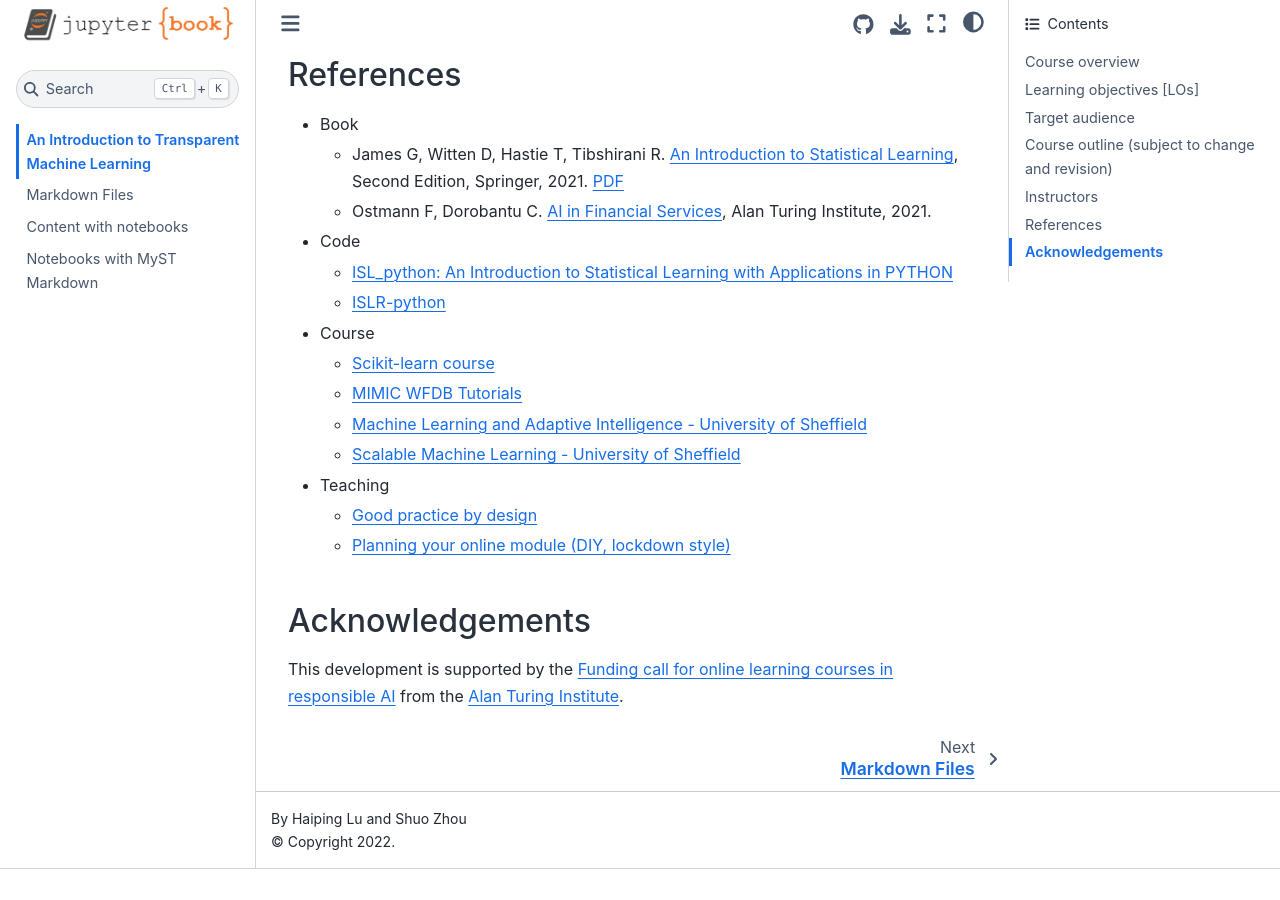
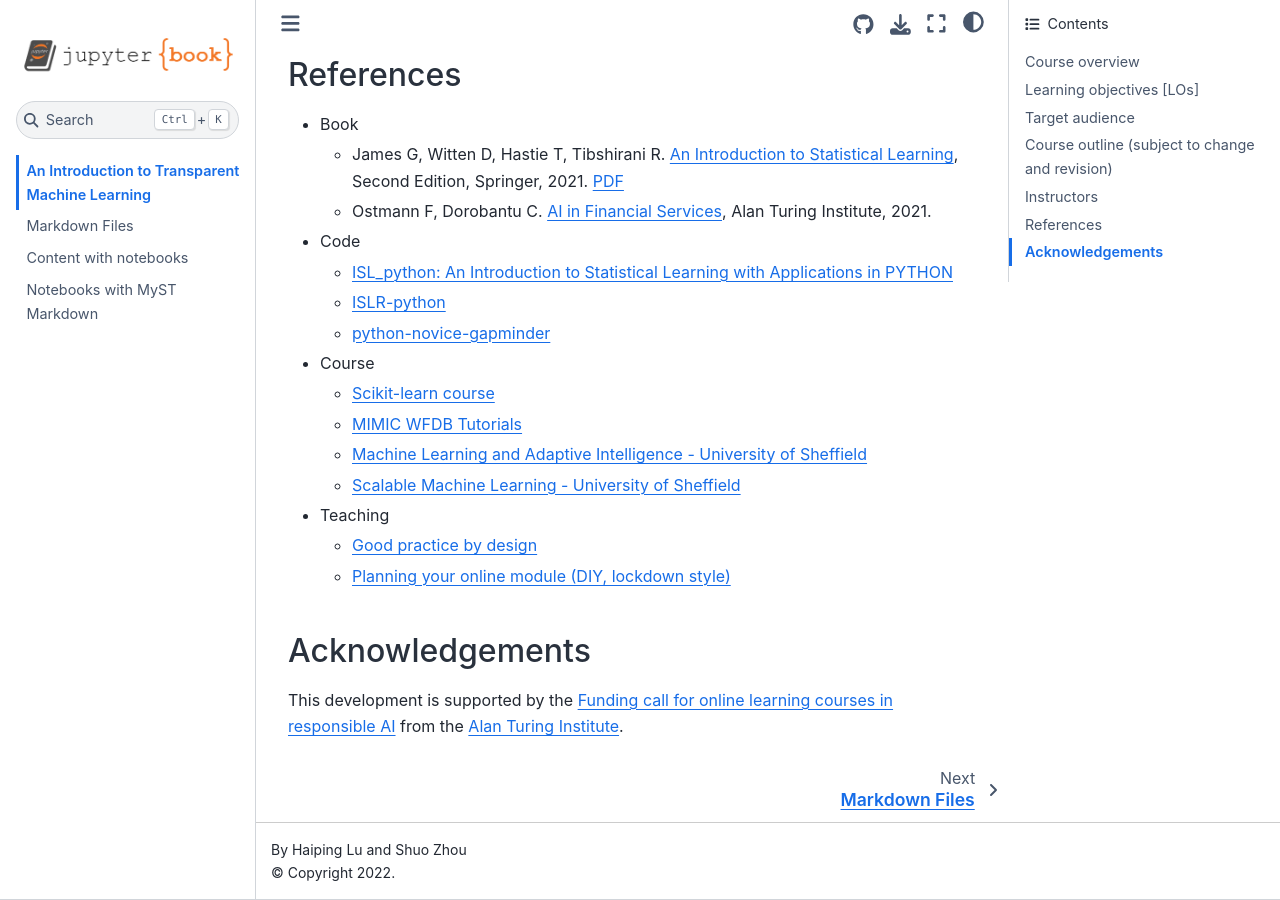
Before and after one commit to pykale/transparentML, a Jupyter Book: the page built from content/intro.md, in a window 1280 px wide and 900 px high, scrolled down 2175 px. Built offline with Jupyter Book 1.0.4 settings and Sphinx 7.4.7 and the Sphinx Book theme 1.1.4, drawn with Linux system fonts in a browser that asks for light colours; before the commit the page ends 3044 px from its top, so only the background shows below that.

Commit message:
add code ref

```diff
--- a/content/intro.md
+++ b/content/intro.md
@@ -67,6 +67,7 @@ This course is developed by [Haiping Lu](https://haipinglu.github.io/), a Senior
 - Code
   - [ISL_python: An Introduction to Statistical Learning with Applications in PYTHON](https://github.com/qx0731/Sharing_ISL_python)
   - [ISLR-python](https://github.com/JWarmenhoven/ISLR-python)
+  - [python-novice-gapminder](https://github.com/swcarpentry/python-novice-gapminder/tree/gh-pages/_episodes)
 - Course
   - [Scikit-learn course](https://inria.github.io/scikit-learn-mooc/index.html)
   - [MIMIC WFDB Tutorials](https://wfdb.io/mimic_wfdb_tutorials/)
```
